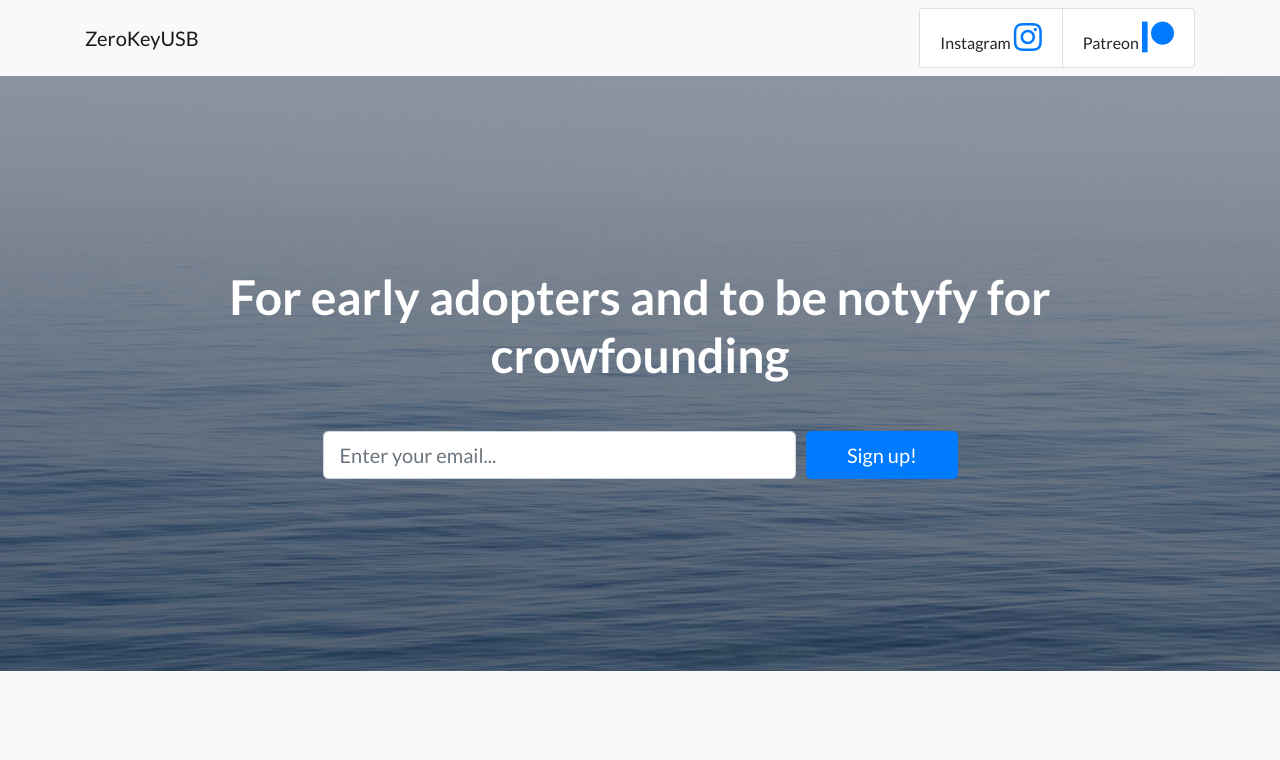
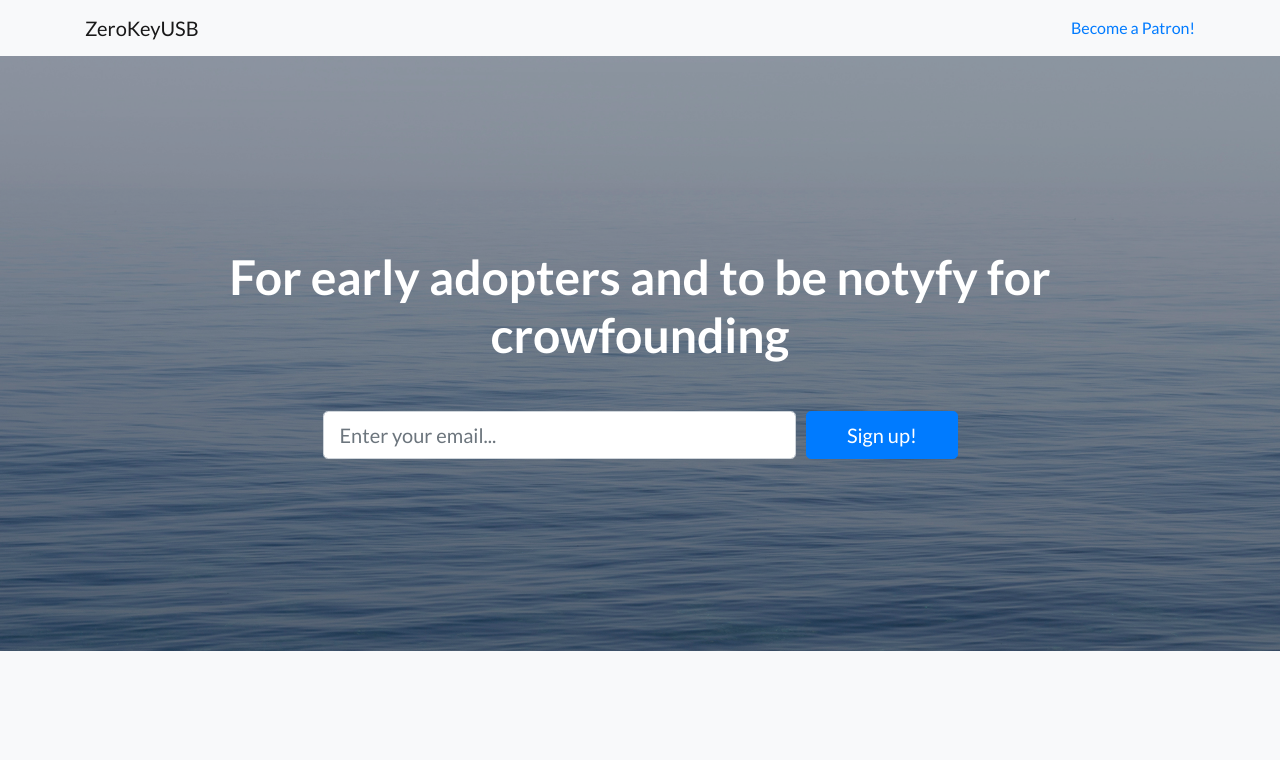
Before and after one commit to zerokeyusb/bootstrap, a website: page index.html in a window 1280 px wide. Shown: the top 760 px of the page. Drawn offline with Linux system fonts and the light colour scheme.

Commit message:
Update index.html

```diff
--- a/index.html
+++ b/index.html
@@ -30,17 +30,7 @@
     <div class="container">
 
       <a class="navbar-brand" href="#">ZeroKeyUSB</a>
-<ul class="list-group list-group-horizontal">
-  <li class="list-group-item">Instagram
-      <a href="https://www.instagram.com/zerokeyusb">
-                <i class="fab fa-instagram fa-2x "></i>
-              </a>
-    </li>
-  <li class="list-group-item">Patreon
-      <a href="https://www.patreon.com/bePatron?u=40996924">
-                <i class="fab fa-patreon fa-2x "></i>
-             </a></li>
-</ul>
+      <a href="https://www.patreon.com/bePatron?u=40996924" data-patreon-widget-type="become-patron-button">Become a Patron!</a><script async src="https://c6.patreon.com/becomePatronButton.bundle.js"></script>
      </div>
   </nav>
 
@@ -219,12 +209,12 @@
               </a>
             </li>
             <li class="list-inline-item mr-3">
-              <a href="#">
-                <i class="fab fa-twitter-square fa-2x fa-fw"></i>
+              <a href="https://www.patreon.com/bePatron?u=40996924">
+                <i class="fab fa-patreon-square fa-2x fa-fw"></i>
               </a>
             </li>
             <li class="list-inline-item">
-              <a href="#">
+              <a href="https://www.instagram.com/zerokeyusb">
                 <i class="fab fa-instagram fa-2x fa-fw"></i>
               </a>
             </li>
```
